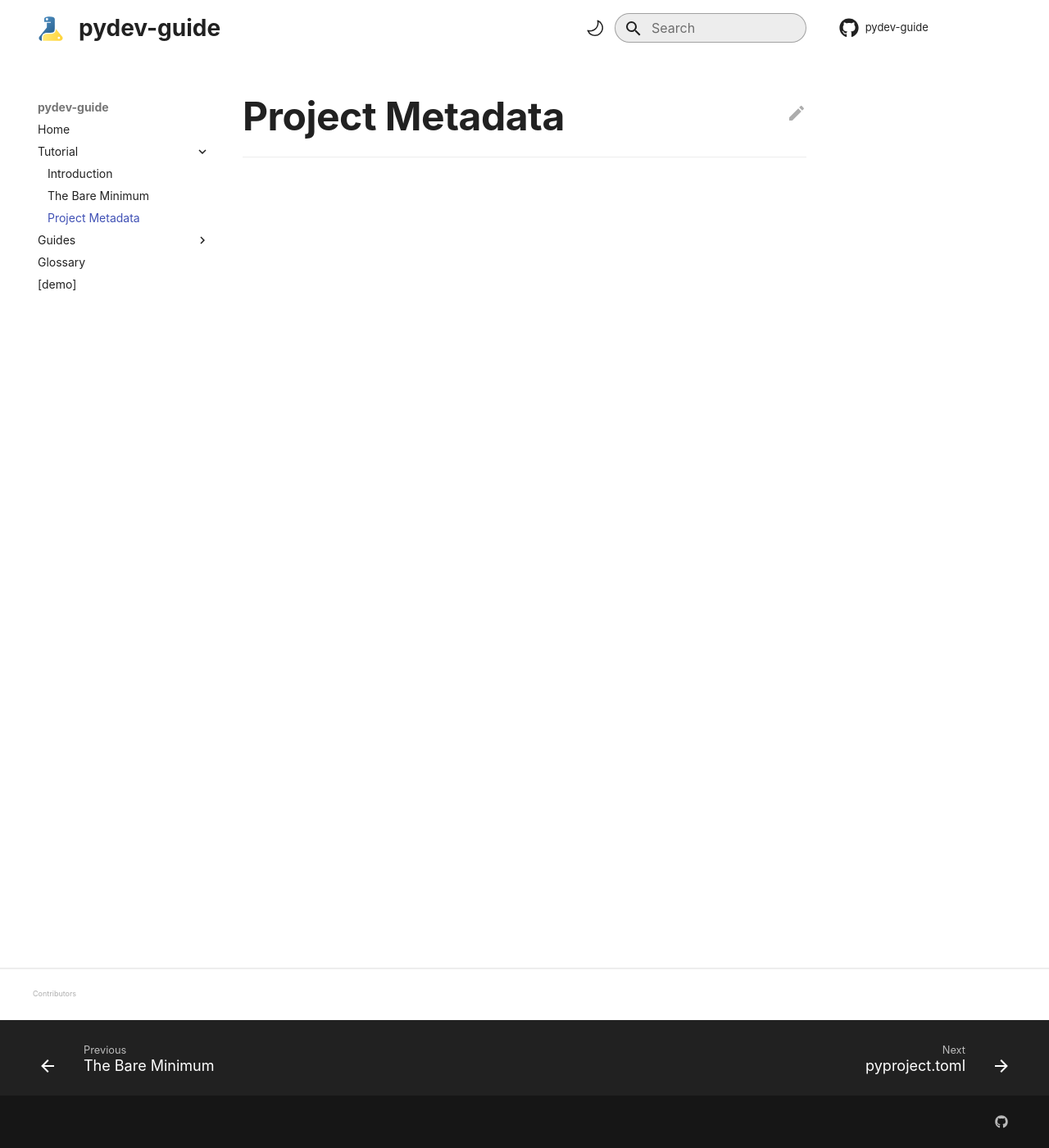
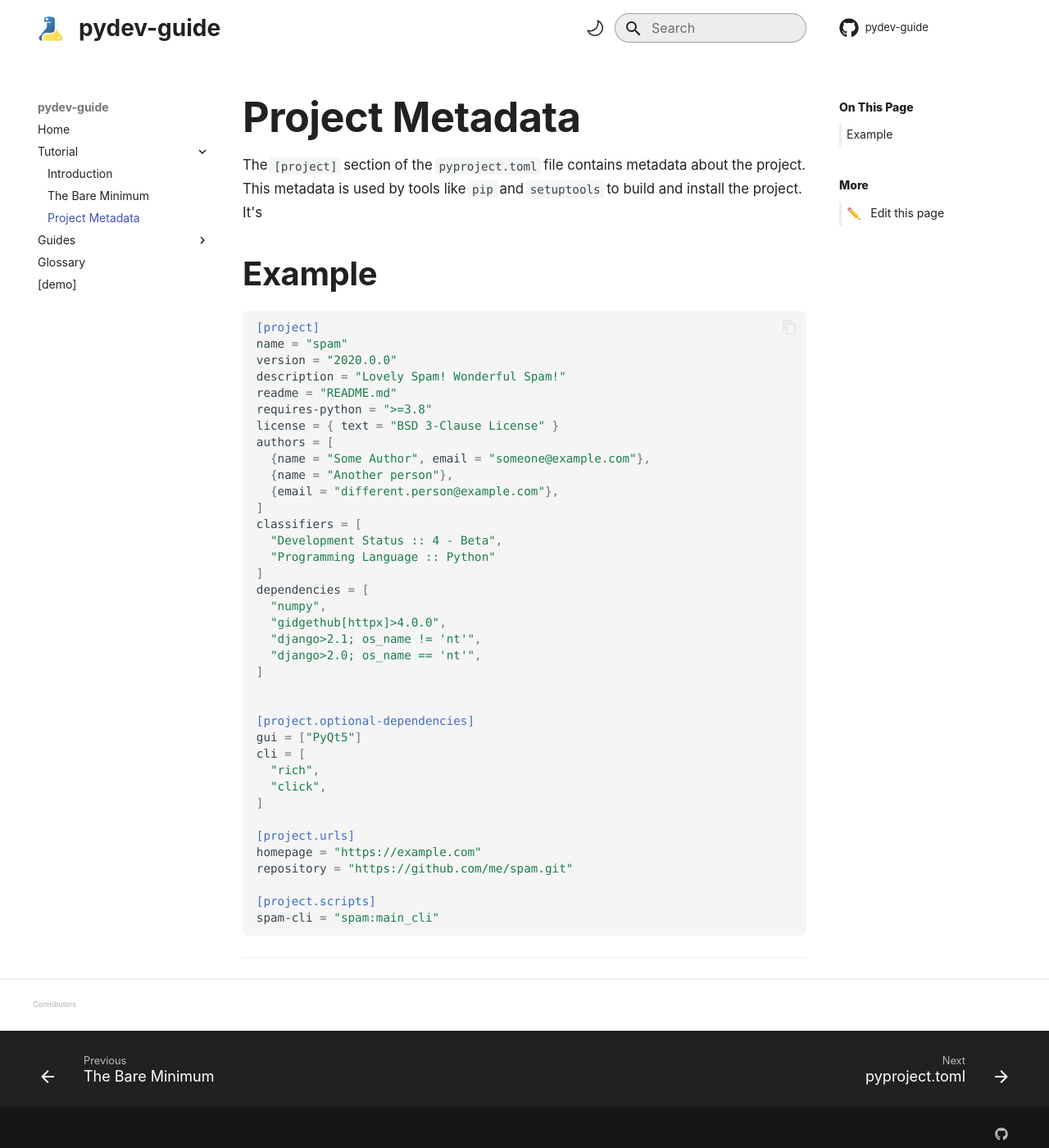
Before and after one commit to pydev-guide/pydev-guide.github.io, an MkDocs documentation site: the page built from docs/tutorial/project_metadata.md, in a window 1280 px wide and 1400 px high. Shown: the whole window at 82% size. Built offline with MkDocs 1.6.1 and Material for MkDocs 9.7.7, drawn with Linux system fonts in a browser that asks for light colours; comment, search, counter and statistics services are not loaded.

Commit message:
more styling

````diff
--- a/docs/javascripts/extra.js
+++ b/docs/javascripts/extra.js
@@ -1,12 +1,14 @@
-document.querySelectorAll('a[href^="#"]').forEach((anchor) => {
-  anchor.addEventListener("click", function (e) {
-    e.preventDefault();
-
-    document.querySelector(this.getAttribute("href")).scrollIntoView({
-      behavior: "smooth",
-    });
-  });
-});
+// //  Smooth-scrolling for internal links... but this breaks Anchor links
+// document.querySelectorAll('a[href^="#"]').forEach((anchor) => {
+//   anchor.addEventListener("click", function (e) {
+//     e.preventDefault();
+//     const href = this.getAttribute("href");
+//     document.querySelector(href).scrollIntoView({
+//       behavior: "smooth",
+//     });
+//     // document.location.hash = href;
+//   });
+// });
 
 // https://github.com/byrnereese/mkdocs-git-committers-plugin
 document.querySelectorAll(".contributors img[data-src]").forEach((img) => {
--- a/docs/overrides/partials/source-file.html
+++ b/docs/overrides/partials/source-file.html
@@ -5,7 +5,10 @@
         {% if page.meta.git_revision_date_localized %}
             <span class="twemoji" title="last-update">{% include ".icons/material/clock-edit-outline.svg" %}</span>
             {{ page.meta.git_revision_date_localized }}
-            {% if page.meta.git_creation_date_localized %}
+            {% if
+                page.meta.git_creation_date_localized and
+                page.meta.git_creation_date_localized != page.meta.git_revision_date_localized
+                %}
                 <span class="twemoji" title="created" style="margin-left: 10px">
                     {% include ".icons/material/clock-plus-outline.svg" %}
                 </span>
--- a/docs/overrides/partials/toc.html
+++ b/docs/overrides/partials/toc.html
@@ -41,7 +41,7 @@
                            class="md-nav__link"
                            target="_blank"
                            rel="noopener">
-                            Edit this page
+                            &#9999;&#65039; &nbsp; Edit this page
                         </a>
                     </li>
                 </ul>
--- a/docs/stylesheets/extra.css
+++ b/docs/stylesheets/extra.css
@@ -60,6 +60,10 @@ nav.md-header__inner {
 }
 /* ---------------- Typography ------------ */
 
+.md-typeset {
+  font-size: 0.84rem;
+}
+
 .md-typeset h1 {
   color: var(--md-default-fg-color);
   font-size: 3em;
@@ -79,10 +83,12 @@ nav.md-header__inner {
 
 .md-typeset h2 {
   font-size: 2rem;
+  margin: 1em 0 .64em;
 }
 
 .md-typeset h3 {
   font-size: 1.5rem;
+  margin: 1em 0 .8em;
 }
 
 .md-typeset h4 {
@@ -138,9 +144,14 @@ table.highlighttable tr:nth-child(2) pre > code {
   vertical-align: -0.05em;
 }
 
-/* --------------- Right-nav ------------------- */
+/* --------------- Right-nav sidebar --------------- */
 
 /* highlighting */
+
+nav.md-nav--secondary label.md-nav__title{
+  color: var(--md-default-fg-color);
+  font-weight: 800;
+}
 
 nav.md-nav--secondary > ul > li.md-nav__item {
   border-left: 3px solid;
@@ -150,14 +161,18 @@ nav.md-nav--secondary > ul > li.md-nav__item:hover {
   border-left-color: var(--md-default-fg-color--lighter);
 }
 nav.md-nav--secondary > ul > li.md-nav__item:has(a.md-nav__link--active) {
-  color: var(--md-typeset-kbd-accent-color);
-  background-color: var(--md-typeset-kbd-color);
+  background-color: var(--md-default-fg-color--lightest);
 }
 nav.md-nav--secondary > ul > li.md-nav__item .md-nav__link {
   margin-top: 0;
   padding-top: 5px;
   padding-bottom: 6px;
   padding-left: 6px;
+}
+
+/* Hide edit this page icon, because we put it on the right nav */
+.md-content__button.md-icon[title="Edit this page"] {
+  display: none;
 }
 
 /* --------------- Footer ------------------- */
--- a/docs/tutorial/project_metadata.md
+++ b/docs/tutorial/project_metadata.md
@@ -1 +1,47 @@
 # Project Metadata
+
+The `[project]` section of the `pyproject.toml` file contains metadata about the
+project. This metadata is used by tools like `pip` and `setuptools` to build and
+install the project.  It's
+
+## Example
+
+```toml
+[project]
+name = "spam"
+version = "2020.0.0"
+description = "Lovely Spam! Wonderful Spam!"
+readme = "README.md"
+requires-python = ">=3.8"
+license = { text = "BSD 3-Clause License" }
+authors = [
+  {name = "Some Author", email = "someone@example.com"},
+  {name = "Another person"},
+  {email = "different.person@example.com"},
+]
+classifiers = [
+  "Development Status :: 4 - Beta",
+  "Programming Language :: Python"
+]
+dependencies = [
+  "numpy",
+  "gidgethub[httpx]>4.0.0",
+  "django>2.1; os_name != 'nt'",
+  "django>2.0; os_name == 'nt'",
+]
+
+
+[project.optional-dependencies]
+gui = ["PyQt5"]
+cli = [
+  "rich",
+  "click",
+]
+
+[project.urls]
+homepage = "https://example.com"
+repository = "https://github.com/me/spam.git"
+
+[project.scripts]
+spam-cli = "spam:main_cli"
+```
--- a/mkdocs.yml
+++ b/mkdocs.yml
@@ -47,8 +47,8 @@ theme:
     - content.code.annotate
     - content.action.edit
     - navigation.footer
-    # - navigation.instant
-    - navigation.tracking
+    - navigation.instant
+    # - navigation.tracking
     - search.highlight
     - search.share
     - search.suggest
````
Also changed, not shown: docs/tutorial/bare_minimum.md (+32 -16 lines).
